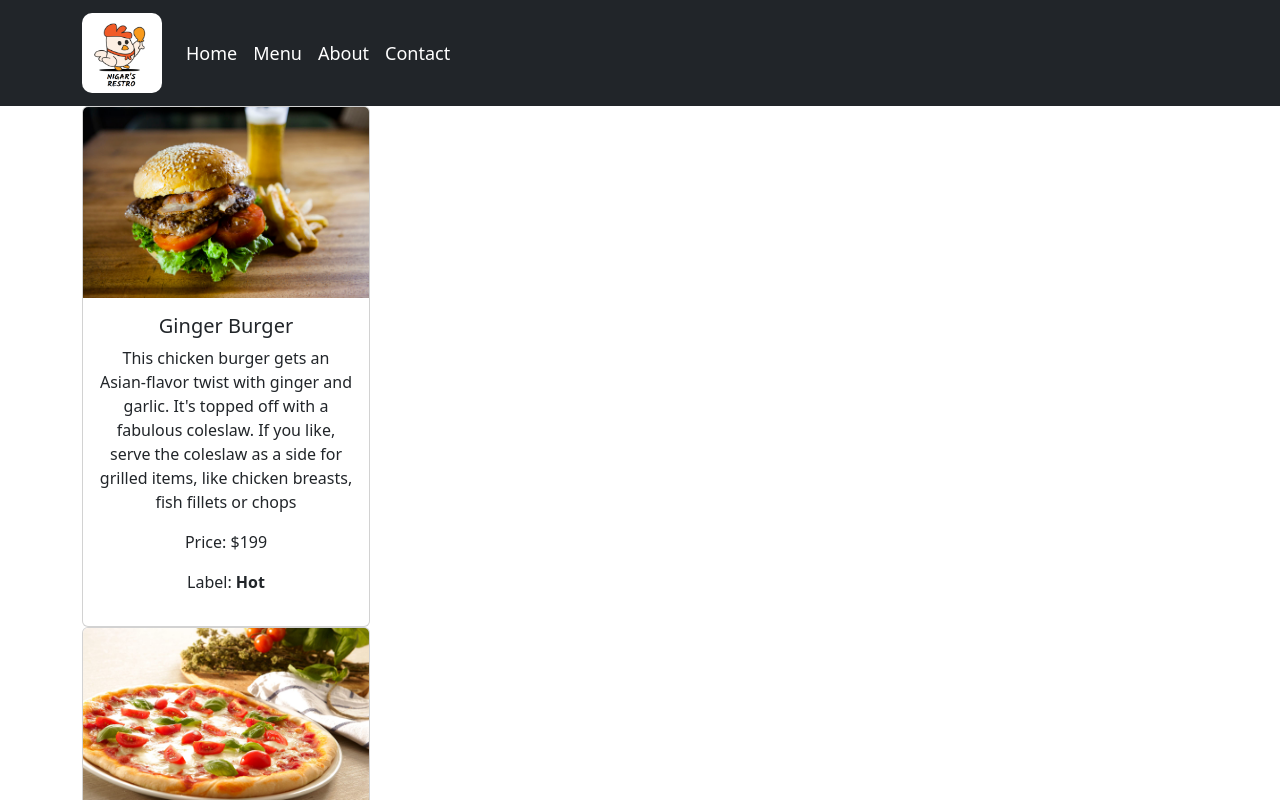
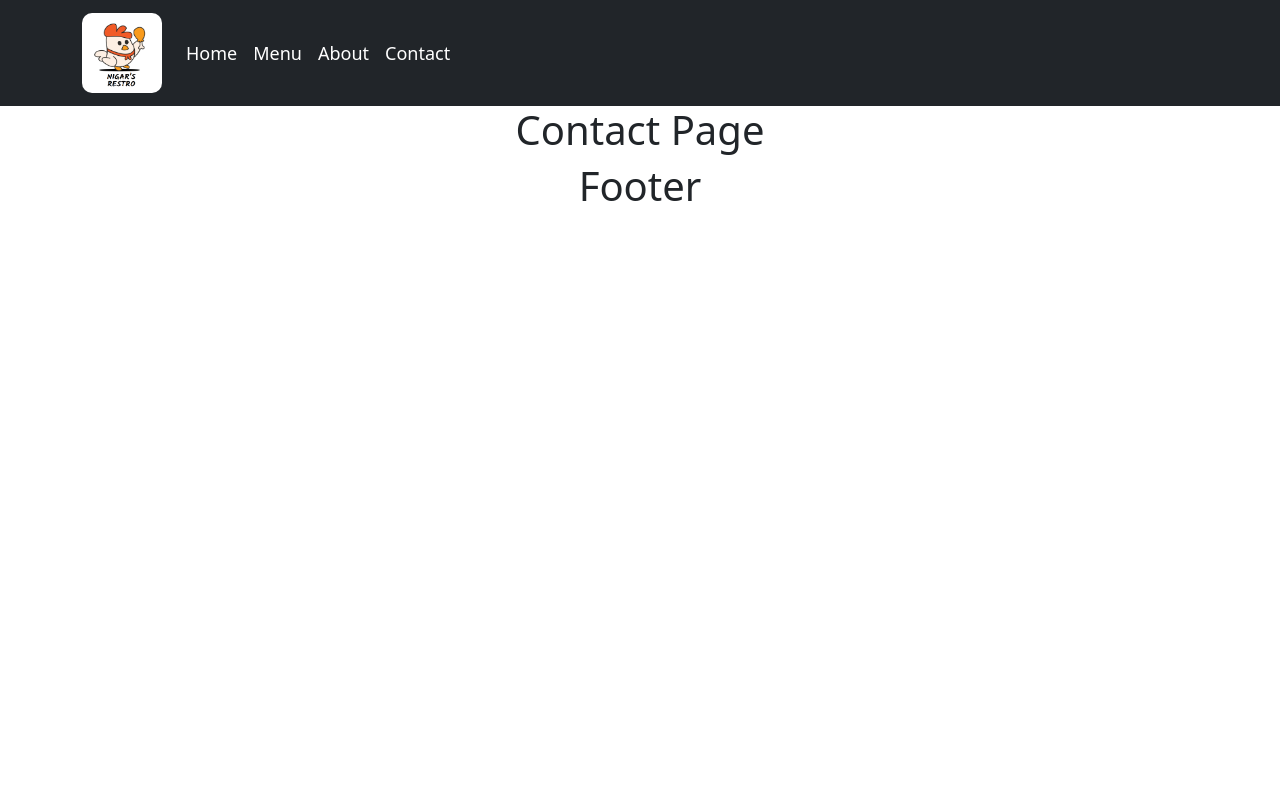
Before and after one commit to nigarkhan12/Restaurant, a React (Create React App) app: page /contact in a window 1280 px wide. Shown: the top 800 px of the page. Built offline with nearby package versions, Linux system fonts and the light colour scheme.

Commit message:
routes added

```diff
--- a/src/components/body/body.jsx
+++ b/src/components/body/body.jsx
@@ -1,10 +1,19 @@
 import React from "react";
 import Menu from "./menu";
+import About from "./about";
+import Contact from "./contact";
+import Home from "./home";
+import { Routes, Route } from "react-router-dom";
 
 const Body = () => {
   return (
     <div>
-      <Menu />
+      <Routes>
+        <Route path="/" element={<Home />}></Route>
+        <Route path="/menu" element={<Menu />}></Route>
+        <Route path="/about" element={<About />}></Route>
+        <Route path="/contact" element={<Contact />}></Route>
+      </Routes>
     </div>
   );
 };
```
